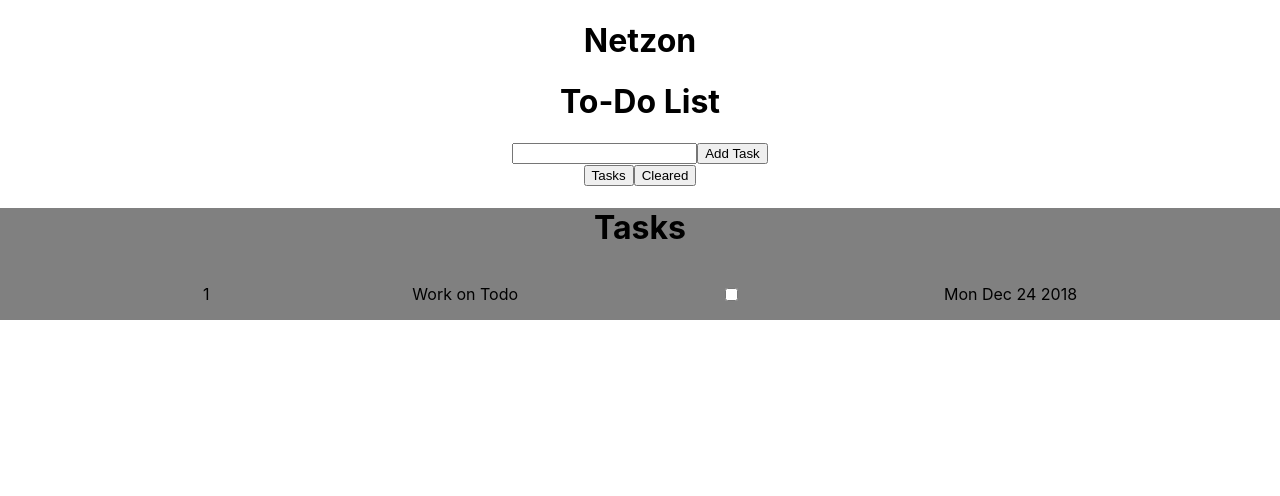
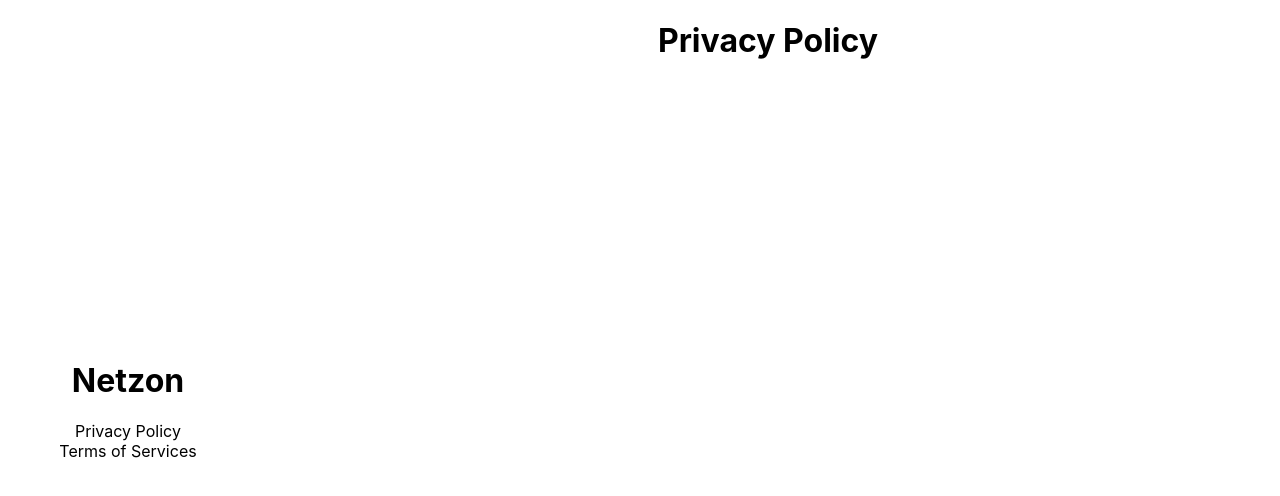
Before and after one commit to matthewdizon/netzon-todo-frontend, a React (Create React App) app: page /privacypolicy in a window 1280 px wide. Shown: the top 496 px of the page. Built offline with nearby package versions, Linux system fonts and the light colour scheme.

Commit message:
added tab switching between completed and uncompleted tasks

```diff
--- a/package.json
+++ b/package.json
@@ -12,6 +12,7 @@
     "@types/react-dom": "^17.0.13",
     "react": "^17.0.2",
     "react-dom": "^17.0.2",
+    "react-router-dom": "^6.2.2",
     "react-scripts": "5.0.0",
     "styled-components": "^5.3.3",
     "typescript": "^4.6.2",
--- a/src/App.tsx
+++ b/src/App.tsx
@@ -1,10 +1,27 @@
 import { useState, useEffect } from 'react';
 import './App.css';
-import Navbar from "./components/Navbar";
 import styled from "styled-components"
 
 const TaskBoxContainer = styled.div`
   background: gray;
+
+  .taskbox-headers {
+    display: flex;
+    justify-content: space-evenly;
+
+    .tab {
+      text-transform: uppercase;
+
+      :hover{
+        cursor: pointer;
+      }
+    }
+
+    .active-tab {
+      color: white;
+      border-bottom: solid 3px white;
+    }
+  }
 `
 
 const TaskBox = styled.div`
@@ -69,9 +86,8 @@ function App() {
   const Task = ({index, title, done, deadline}) => {
     return(
       <TaskBox>
-        <p>{index + 1}</p>
+        <input type="checkbox" defaultChecked={done} onChange={() => setBool(index)}/>
         <p>{title}</p>
-        <input type="checkbox" defaultChecked={done} onChange={() => setBool(index)}/>
         <p>{deadline}</p>
       </TaskBox>
     )
@@ -133,19 +149,20 @@ function App() {
 
   return (
     <div className="App">
-      <Navbar />
+      <div>
         <h1>To-Do List</h1>
         <div>
           <input type="text" value={taskInput} onChange={e => saveInput(e)} onKeyPress={e => handleKeypress(e)} />
           <button onClick={() => addTask()}>Add Task</button>
         </div>
-      <div>
-        <button onClick={() => setTab(0)}>Tasks</button>
-        <button onClick={() => setTab(1)}>Cleared</button>
+        <TaskBoxContainer>
+          <div className="taskbox-headers">
+            <p onClick={() => setTab(0)} className={tab === 0 ? "tab active-tab" : "tab"}>Tasks</p>
+            <p onClick={() => setTab(1)} className={tab === 1 ? "tab active-tab" : "tab"}>Cleared</p>
           </div>
-      <TaskBoxContainer>
           {tab === 0 ? renderUncompletedTasks() : renderCompletedTasks()}
         </TaskBoxContainer>
+      </div>
     </div>
   );
 }
--- a/src/components/Navbar.tsx
+++ b/src/components/Navbar.tsx
@@ -1,8 +1,23 @@
+import styled from "styled-components"
+
+const StyledNav = styled.div`
+  height: 100vh;
+  width: 20%;
+
+  position: fixed;
+  display: flex;
+  flex-direction: column;
+  justify-content: center;
+  align-items: center;
+`
+
 function Navbar() {
   return (
-    <div className="Navbar">
-      <h1>Netzon</h1>
-    </div>
+    <StyledNav>
+      <a href="/"><h1>Netzon</h1></a>
+      <a href="/privacypolicy">Privacy Policy</a>
+      <a href="/tos">Terms of Services</a>
+    </StyledNav>
   );
 }
 
--- a/src/index.tsx
+++ b/src/index.tsx
@@ -1,13 +1,46 @@
 import React from 'react';
 import ReactDOM from 'react-dom';
 import './index.css';
+
 import App from './App';
+import PrivacyPolicy from './routes/PrivacyPolicy';
+import Navbar from "./components/Navbar";
+
 import reportWebVitals from './reportWebVitals';
+import { BrowserRouter, Route, Routes } from 'react-router-dom';
+
+import styled from "styled-components"
+
+const MainContainer = styled.div`
+  height: 100%;
+  display: flex;
+
+  a {
+    text-decoration: none;
+    color: black;
+  }
+`
+
+const ContentContainer = styled.div`
+  height: 100%;
+  width: 80%;
+  text-align: center;
+  padding-left: 20%;
+`
 
 ReactDOM.render(
-  <React.StrictMode>
-    <App />
-  </React.StrictMode>,
+  <BrowserRouter>
+    <MainContainer>
+      <Navbar />
+      <ContentContainer>
+        <Routes>
+          <Route path="/" element={<App />} />
+          <Route path="privacypolicy" element={<PrivacyPolicy />} />
+          {/* <Route path="invoices" element={<Invoices />} /> */}
+        </Routes>
+      </ContentContainer>
+    </MainContainer>
+  </BrowserRouter>,
   document.getElementById('root')
 );
 
--- /dev/null
+++ b/src/routes/PrivacyPolicy.tsx
@@ -0,0 +1,12 @@
+import '../App.css';
+import styled from "styled-components"
+
+function PrivacyPolicy() {
+  return (
+    <div>
+        <h1>Privacy Policy</h1>
+    </div>
+  );
+}
+
+export default PrivacyPolicy;
```
Also changed, not shown: 1 other file (tests, documents, lock files or other folders). Lines whose indentation alone changed are shown as unchanged.
